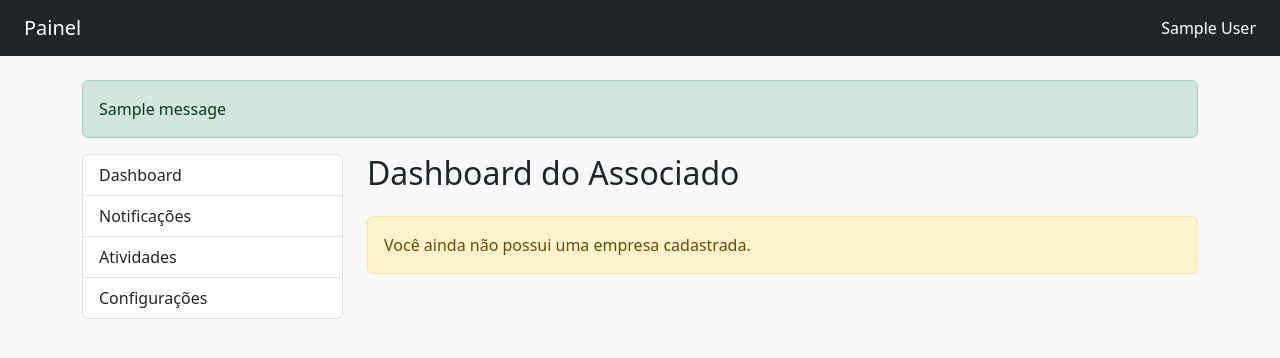
After one commit to julianamiiller/acjogos_rj, a Django app: template templates/dashboard/dashboard_associado.html in a window 1280 px wide. The commit adds this page. Shown: the top 358 px of the page. Run offline with Django 5.2, Linux system fonts and the light colour scheme; tables that the repository leaves empty hold one stand-in row (values such as "Sample post"); the template is opened without the code that fills it: values that come from a table or form of the project are taken from there, most other values are stand-ins (such as "Sample title", 1, 10 or a date in 2020); one stand-in notice (Sample message) is shown.

Commit message:
Adds new dashboard templates and settings

```diff
--- /dev/null
+++ b/templates/dashboard/dashboard_associado.html
@@ -0,0 +1,35 @@
+{% extends 'dashboard/dashboard_base.html' %}
+
+{% block conteudo %}
+
+<h2 class="mb-4">Dashboard do Associado</h2>
+
+{% if estatisticas.possui_empresa %}
+    <div class="card mb-3">
+        <div class="card-body">
+            <h5 class="card-title">Empresa vinculada</h5>
+            <p class="card-text">
+                {{ estatisticas.empresa.nome }}
+            </p>
+        </div>
+    </div>
+{% else %}
+    <div class="alert alert-warning">
+        Você ainda não possui uma empresa cadastrada.
+    </div>
+{% endif %}
+
+{% if config.exibir_notificacoes %}
+    <h5>Últimas notificações</h5>
+
+    {% for n in notificacoes %}
+        <div class="alert alert-secondary">
+            <strong>{{ n.titulo }}</strong><br>
+            {{ n.mensagem }}
+        </div>
+    {% empty %}
+        <p>Nenhuma notificação.</p>
+    {% endfor %}
+{% endif %}
+
+{% endblock %}
--- /dev/null
+++ b/templates/dashboard/dashboard_base.html
@@ -0,0 +1,63 @@
+<!DOCTYPE html>
+<html lang="pt-br">
+
+<head>
+    <meta charset="UTF-8">
+    <title>Dashboard</title>
+
+    <meta name="viewport" content="width=device-width, initial-scale=1">
+
+    <link href="https://cdn.jsdelivr.net/npm/bootstrap@5.3.2/dist/css/bootstrap.min.css" rel="stylesheet">
+</head>
+
+<body class="bg-light">
+
+    <nav class="navbar navbar-dark bg-dark px-4">
+        <span class="navbar-brand">Painel</span>
+
+        <span class="text-white">
+            {{ perfil.user.get_full_name|default:perfil.user.username }}
+        </span>
+    </nav>
+
+    <div class="container mt-4">
+
+        {% if messages %}
+        {% for message in messages %}
+        <div class="alert alert-{{ message.tags }}">
+            {{ message }}
+        </div>
+        {% endfor %}
+        {% endif %}
+
+        <div class="row">
+
+            <div class="col-md-3">
+                <div class="list-group mb-4">
+                    <a href="{% url 'core_dashboard:dashboard' %}" class="list-group-item list-group-item-action">
+                        Dashboard
+                    </a>
+                    <a href="{% url 'core_dashboard:notificacoes' %}" class="list-group-item list-group-item-action">
+                        Notificações
+                    </a>
+                    <a href="{% url 'core_dashboard:atividades' %}" class="list-group-item list-group-item-action">
+                        Atividades
+                    </a>
+                    <a href="{% url 'core_dashboard:configuracoes' %}" class="list-group-item list-group-item-action">
+                        Configurações
+                    </a>
+                </div>
+            </div>
+
+            <div class="col-md-9">
+                {% block conteudo %}
+
+                {% endblock %}
+            </div>
+
+        </div>
+    </div>
+
+</body>
+
+</html>
```
Also changed, not shown: templates/dashboard/configuracoes.html (added, +26 -0 lines), templates/dashboard/dashboard_afiliado.html (added, +33 -0 lines), templates/dashboard/dashboard_home.html (+17 -3 lines), templates/dashboard/notificacoes.html (added, +26 -0 lines).
